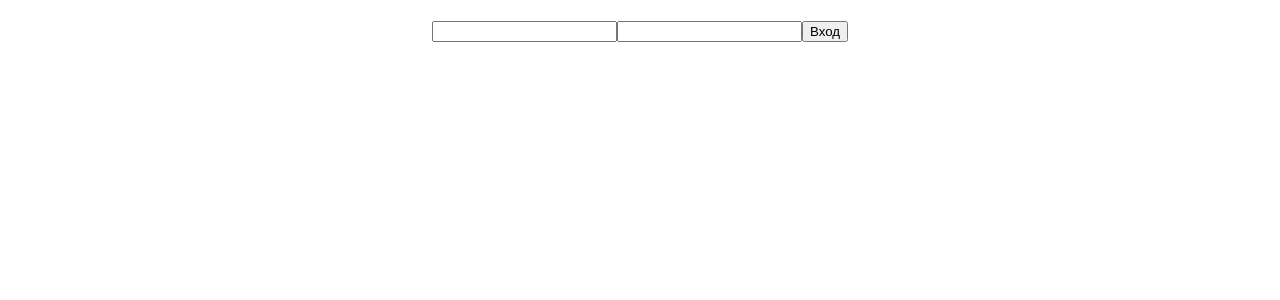
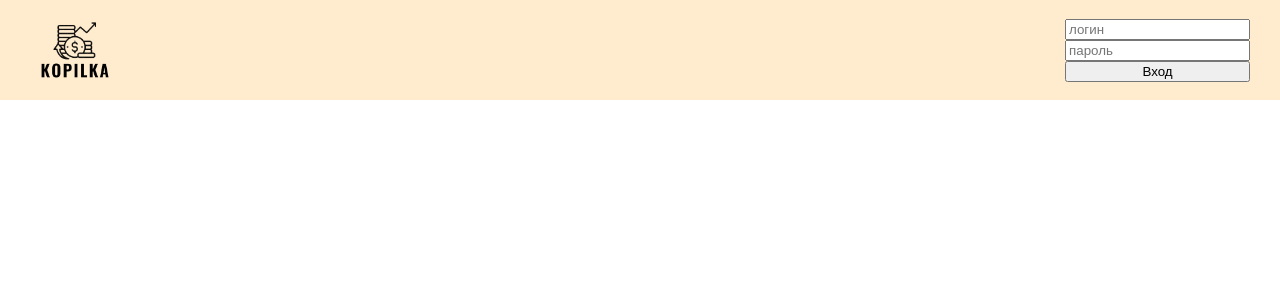
Before and after one commit to vtitoff/kopilka, a React (Create React App) app in the folder kopilka/: page / in a window 1280 px wide. Shown: the top 300 px of the page. Built offline with nearby package versions, Linux system fonts and the light colour scheme.

Commit message:
new components, header and items

```diff
--- a/kopilka/package.json
+++ b/kopilka/package.json
@@ -13,7 +13,7 @@
   },
   "scripts": {
     "start": "react-scripts start",
-    "build": "react-scripts build",
+    "build": "webpack -d --progress",
     "test": "react-scripts test",
     "eject": "react-scripts eject"
   },
--- a/kopilka/src/App.css
+++ b/kopilka/src/App.css
@@ -36,3 +36,7 @@
     transform: rotate(360deg);
   }
 }
+
+.content{
+  padding-top: 50px;
+}
--- a/kopilka/src/App.js
+++ b/kopilka/src/App.js
@@ -1,16 +1,40 @@
-import logo from './logo.svg';
 import './App.css';
 import AuthForm from "./components/AuthForm/AuthForm";
+import Header from "./components/Header/Header";
+import Item from "./components/Item/Item";
 
 function App() {
+
+    let data = [
+        {
+            "name": "test name 1",
+            "full_sum": 50000,
+            "current_sum": 10000
+        },
+        {
+            "name": "test name 2",
+            "full_sum": 70000,
+            "current_sum": 20000
+        },
+        {
+            "name": "test name 3",
+            "full_sum": 100000,
+            "current_sum": 100
+        }
+    ]
+
+
+
     return (
         <div className="App">
-            <header>
+            <Header/>
+            <div className="content">
                 <div className="container">
-                    <img className="header__logo"></img>
-                    <AuthForm/>
+                    {data.map((i)=>{
+                        <Item name={i["name"]} full_sum={i["full_sum"]} current_sum={i["current_sum"]}/>
+                    })}
                 </div>
-            </header>
+            </div>
         </div>
     );
 }
--- a/kopilka/src/components/AuthForm/AuthForm.jsx
+++ b/kopilka/src/components/AuthForm/AuthForm.jsx
@@ -3,9 +3,9 @@ import classes from './AuthForm.module.css'
 
 const AuthForm = (props) => {
     return (
-        <form className="header__auth">
-            <input type="text" className="login"/>
-            <input type="text" className="password"/>
+        <form className={classes.header__auth}>
+            <input type="text" className="login" placeholder="логин"/>
+            <input type="text" className="password" placeholder="пароль"/>
             <button>Вход</button>
         </form>
     )
--- a/kopilka/src/components/AuthForm/AuthForm.module.css
+++ b/kopilka/src/components/AuthForm/AuthForm.module.css
@@ -0,0 +1,8 @@
+.header__auth{
+    display: flex;
+    justify-content: space-evenly;
+    flex-direction: column;
+}
+.header__auth:nth-child{
+    margin: 10px;
+}
--- /dev/null
+++ b/kopilka/src/components/Header/Header.jsx
@@ -0,0 +1,17 @@
+import React from 'react'
+import classes from './Header.module.css'
+import AuthForm from "../AuthForm/AuthForm";
+import header__logo from "../../images/logo.png";
+
+const Header = (props) => {
+    return (
+        <header className={classes.header}>
+            <div className={classes.header_container}>
+                <img className={classes.header__logo} src={header__logo} alt="logo"/>
+                <AuthForm/>
+            </div>
+        </header>
+    )
+}
+
+export default Header;
--- /dev/null
+++ b/kopilka/src/components/Header/Header.module.css
@@ -0,0 +1,15 @@
+.header {
+    background-color: blanchedalmond;
+}
+
+.header__logo {
+    width: 90px;
+}
+
+.header_container {
+    padding: 0px 30px;
+    display: flex;
+    justify-content: space-between;
+    align-items: center;
+    min-height: 100px;
+}
--- /dev/null
+++ b/kopilka/src/components/Item/Item.jsx
@@ -0,0 +1,28 @@
+import React from 'react'
+import classes from './Item.module.css'
+
+const Item = (props) => {
+    console.log(props)
+    return (
+        <div className={classes.item}>
+            <div className={classes.item__body}>
+                <div className={classes.item__bodyName}>
+                    {props.name}
+                </div>
+                <div className={classes.item__bodyPoints}>
+                    {props.current_sum}/{props.full_sum}
+                </div>
+            </div>
+            <div className={classes.item__stat}>
+                <div className={classes.item__edit}>
+                    Редактировать
+                </div>
+                <div className={classes.item__statWheel}>
+                    0%
+                </div>
+            </div>
+        </div>
+    )
+}
+
+export default Item;
--- /dev/null
+++ b/kopilka/src/components/Item/Item.module.css
@@ -0,0 +1,28 @@
+.item {
+    border: 1px solid #282c34;
+    width: 500px;
+    margin: 0 auto;
+    display: flex;
+    justify-content: space-around;
+    min-height: 100px;
+    margin-bottom: 20px;
+}
+
+.item__body {
+    display: flex;
+    flex-direction: column;
+    justify-content: space-evenly;
+}
+
+.item__stat {
+    display: flex;
+    flex-direction: column;
+}
+
+.item__edit {
+    padding-top: 5px;
+}
+
+.item__statWheel {
+    margin-top: 20px;
+}
--- a/kopilka/webpack.config.js
+++ b/kopilka/webpack.config.js
@@ -8,7 +8,16 @@ module.exports = {
     },
     module: {
         rules: [
-      { test: /\.css$/, use: 'css-loader' }
+            {test: /\.css$/, use: 'css-loader'},
+            {
+                test: /\.(?:ico|gif|png|jpg|jpeg)$/i,
+                type: 'asset/resource',
+            },
+            {
+                test: /\.js$/,
+                exclude: /node_modules/,
+                use: ['babel-loader'],
+            },
         ],
     },
 };
```
Also changed, not shown: kopilka/src/images/logo.png (added). Lines whose indentation alone changed are shown as unchanged.
